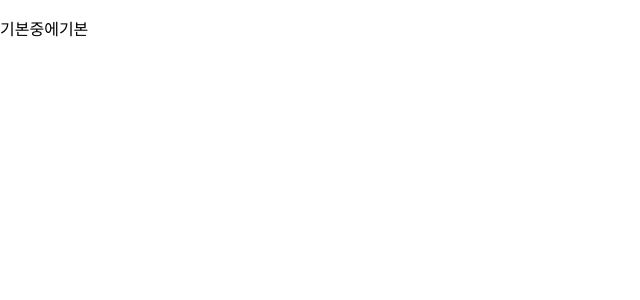
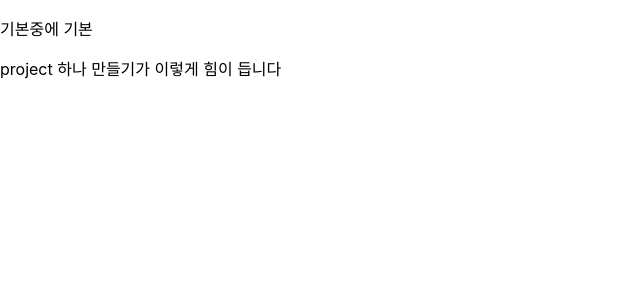
Before and after one commit to Yoon-TG/1-, a React (Create React App) app: page / in a window 1280 px wide. Shown: the top 300 px of the page, without its empty margins (0-640 px from the left). Built offline with nearby package versions, Linux system fonts and the light colour scheme.

Commit message:
임의 저장

```diff
--- a/src/App.js
+++ b/src/App.js
@@ -4,7 +4,8 @@ import './App.css';
 function App() {
   return (
     <div>
-      <p>기본중에기본</p>
+      <p>기본중에 기본</p>
+      <p>project 하나 만들기가 이렇게 힘이 듭니다</p>
     </div>
   );
 }
```
